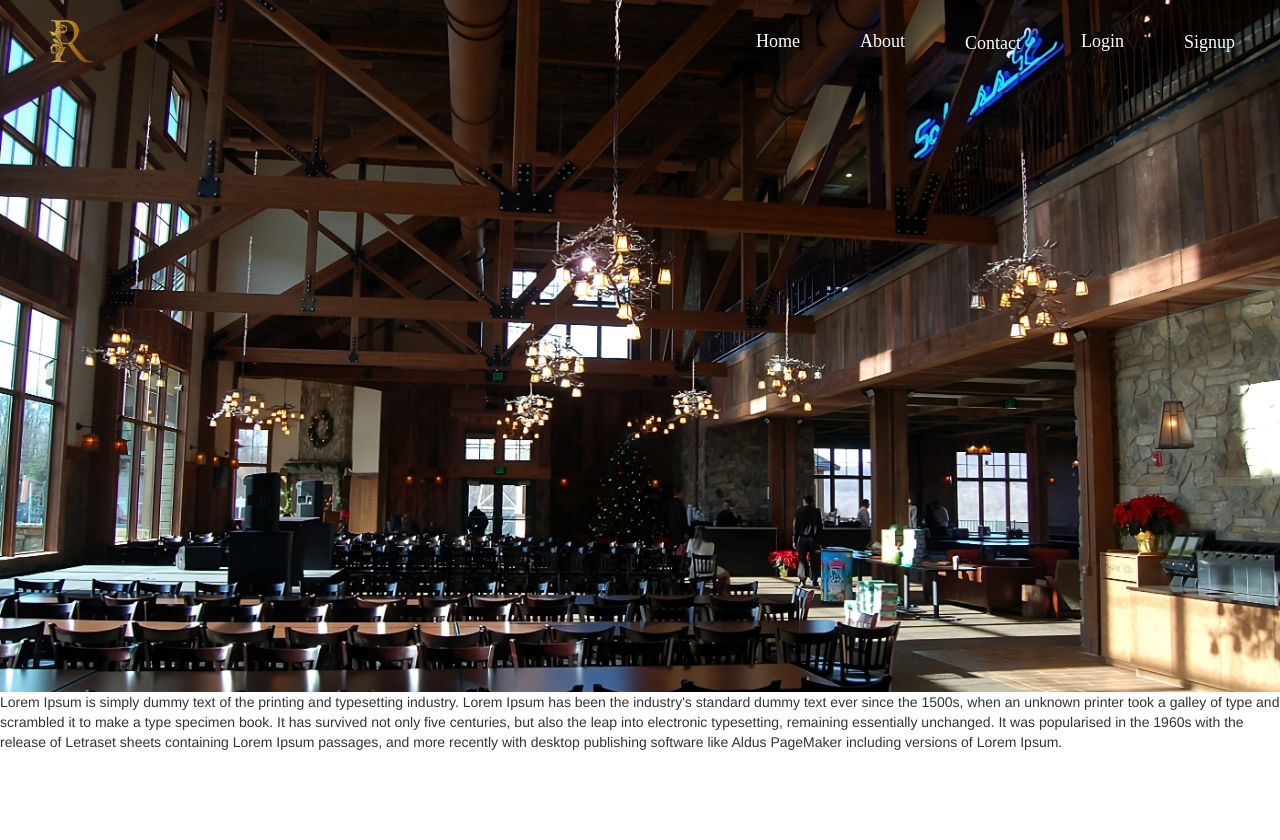
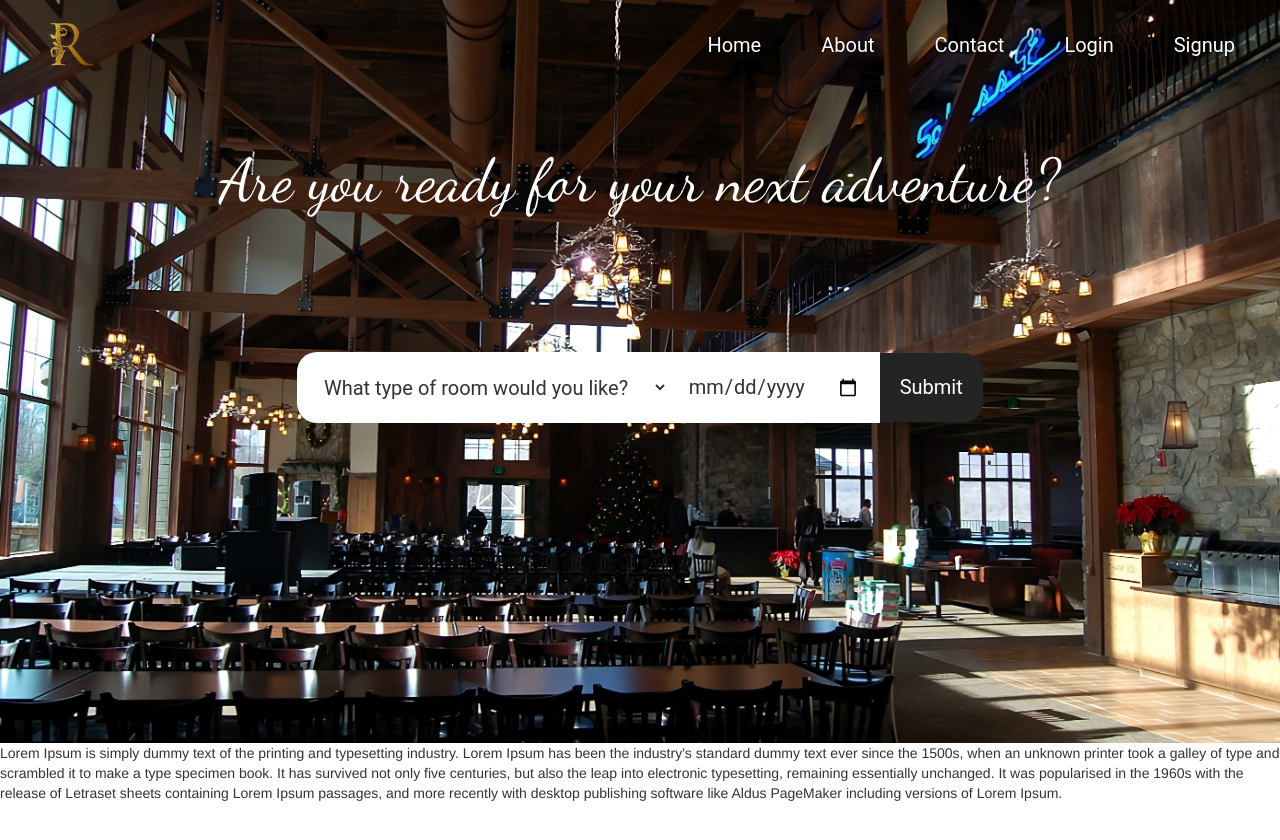
Before and after one commit to orcatortugs/The-Rosalind-Lodges, a plain HTML site: page index.html in a window 1280 px wide. Drawn offline with nearby package versions, Linux system fonts and the light colour scheme.

Commit message:
Add files via upload

```diff
--- a/index.html
+++ b/index.html
@@ -10,6 +10,8 @@
         <script src="https://ajax.googleapis.com/ajax/libs/jquery/3.5.1/jquery.min.js"></script>
         <!-- Bootstrap JS -->
         <script src="https://maxcdn.bootstrapcdn.com/bootstrap/3.4.1/js/bootstrap.min.js"></script>
+          <meta name="viewport" content="width=device-width, initial-scale=1.0">
+          <link href="https://fonts.googleapis.com/css?family=Dancing+Script" rel="stylesheet">
   </head>
 
   <!-- Fill in header when scrolling -->
@@ -17,10 +19,8 @@
 
   <body>
 
-      <!-- 1st Image -->
-    <div class="para">
-        <h3></h3>
-      </div>
+
+
 
       <!-- Navbar -->
       <div class="navbar navbar-fixed-top container-fluid" id="navbar">
@@ -33,7 +33,7 @@
        <div id="myMenu">
         <div class="myWrapper">
           <nav>
-          <a href="/"><img src= "Assets/letterR.png" height="50" width="50" style= "margin: -15px 0px 0px 0px;"  /></a>
+          <a href="index.html"><img src= "Assets/letterR.png" height="50" width="50" style= "margin: -15px 0px 0px 0px;"  /></a>
           </nav>
         </div>
       </div>
@@ -49,6 +49,22 @@
          </ul>
      </div>
    </div>
+    <!-- 1st Image -->
+    <div class="para">
+      <h1 class="textAboveInput">Are you ready for your next adventure?</h1>
+      <div class="box">
+        <div class="form-container">
+          <select class="input-field">
+            <option value="" disabled selected>What type of room would you like?</option>
+            <option value="option1"><img src="Assets/FBLA_HorizontalLogo_cropped-01.png" alt="Option 1"><span>Option 1</span></option>
+            <option value="option2"><img src="Assets/FBLA_HorizontalLogo_cropped-01.png" alt="Option 2"><span>Option 2</span></option>
+            <option value="option3"><img src="Assets/FBLA_HorizontalLogo_cropped-01.png"><span>Option 3</span></option>
+          </select>
+          <input type="date" class="input-field1" placeholder="Select a date">
+          <button type="submit" class="button">Submit</button>
+        </div>
+      </div>
+      </div>
    <div class="content">Lorem Ipsum is simply dummy text of the printing and typesetting industry. Lorem Ipsum has been the industry's standard dummy text ever since the 1500s, when an unknown printer took a galley of type and scrambled it to make a type specimen book. It has survived not only five centuries, but also the leap into electronic typesetting, remaining essentially unchanged. It was popularised in the 1960s with the release of Letraset sheets containing Lorem Ipsum passages, and more recently with desktop publishing software like Aldus PageMaker including versions of Lorem Ipsum.</div>
   </body>
   </html>
--- a/script.js
+++ b/script.js
@@ -1,6 +1,16 @@
+ //Make Navbar Solid After Scrolling Down
  $(document).scroll(function() {
         $(".navbar").toggleClass(
           "scrolled",
           $(this).scrollTop() > $(".navbar").height()
         );
       });
+
+      //Move to top left after scorlling
+      $(window).scroll(function() {
+        if ($(this).scrollTop() > 200) { // adjust the threshold as needed
+          $('.box').addClass('fixed');
+        } else {
+          $('.box').removeClass('fixed');
+        }
+      });
--- a/styles.css
+++ b/styles.css
@@ -11,15 +11,16 @@
 }
 a {
   padding: 10px 30px !important;
-  margin-top: 20%;
-  font-family: Lithos Pro !important;
+  margin-top: 2.5rem;
+  font-family: "Roboto" !important;
   color: white !important;
   text-shadow: black 0px 0px 2px !important; /* color offset-x offset-y blur-radius */
-  font-size: 18 !important;
+  font-size: 2rem !important;
   text-decoration: none;
   position: relative;
   display: inline-block;
   padding-bottom: 2px;
+  margin-right: 5%;
   background-color: transparent;
 }
 a:hover {
@@ -32,7 +33,6 @@ a::after {
   bottom: 0;
   width: 100%;
   height: 2px;
-  content: '';
   display: block;
   border-bottom: 2px solid #ffffff;
   transform: scaleX(0);
@@ -47,9 +47,68 @@ a:hover::after {
 /*First Image*/
 body{
   background: url(Assets/Background.jpeg);
-  background-size: 100%;
+  background-size: cover;
   background-repeat: no-repeat;
   background-attachment: fixed;
+}
+/*Input*/
+.box {
+  position: relative;
+  transition: all 0.5s ease-in-out;
+}
+
+.box.fixed {
+  position: fixed;
+  left: 2rem;
+  top: -1rem;
+  z-index: 1;
+}
+.textAboveInput{
+  font-family: Dancing Script;
+  color:white;
+  justify-content: center; /* center items horizontally */
+  align-items: center; /* center items vertically */
+  text-align: center;
+  padding-top: 10%;
+  font-size: 6rem;
+}
+.form-container {
+  display: flex;
+  justify-content: center; /* center items horizontally */
+  align-items: center; /* center items vertically */
+  padding-top: 10%;
+  padding-bottom: 25%;
+}
+
+.input-field {
+  padding: 2.273rem;
+  border-radius: 20px 0px 0px 20px;
+  border: 0px solid #ccc;
+  background-color: #fff;
+  font-family: "Roboto";
+  font-size: 2rem;
+}
+.input-field1 {
+  padding: 2rem;
+  border-radius: 0px 0px 0px 0px;
+  border: 0px solid #ccc;
+  font-family: "Roboto";
+  font-size: 2rem;
+}
+
+.button {
+  padding: 2rem 2rem;
+  background-color: #242424;
+  color: white;
+  border: none;
+  border-radius: 0px 20px 20px 0px;
+  cursor: pointer;
+  font-family: "Roboto";
+  font-size: 2rem;
+}
+
+.button:hover {
+  background-color: #585858;
 }
 
 /*Para 1*/
@@ -61,7 +120,7 @@ body{
   margin-top: 15%;
   color: #fff;
   text-shadow: black 0px 0px 2px; /* color offset-x offset-y blur-radius */
-  font-family: nyala;
+  font-family: "Roboto";
   font-size: 44px;
 }
     body::-webkit-scrollbar-track
@@ -82,7 +141,7 @@ body::-webkit-scrollbar-thumb
 }
 @media(max-width: 720px){
   body{
-    background-size: 100% 100%;
+    background-size: cover;
   }
   .navbar-collapse{
   background: #000000;
```
